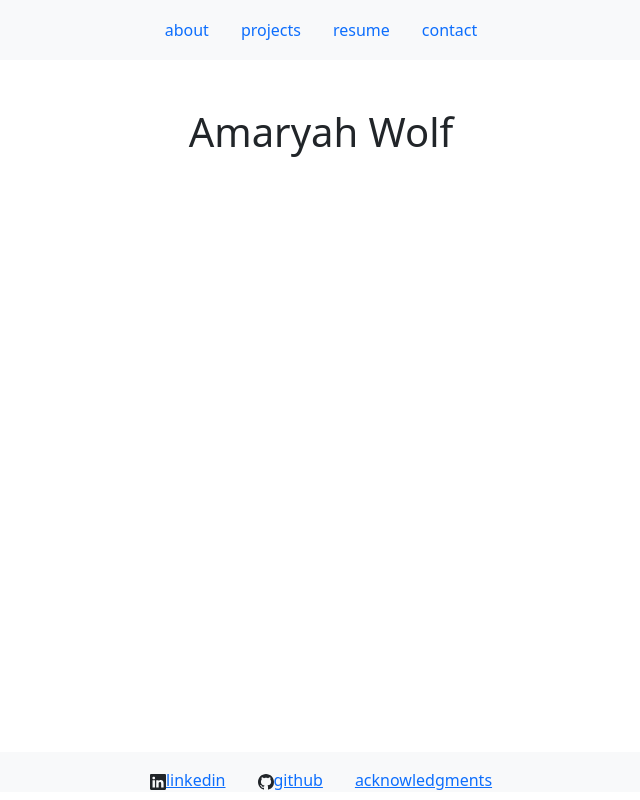
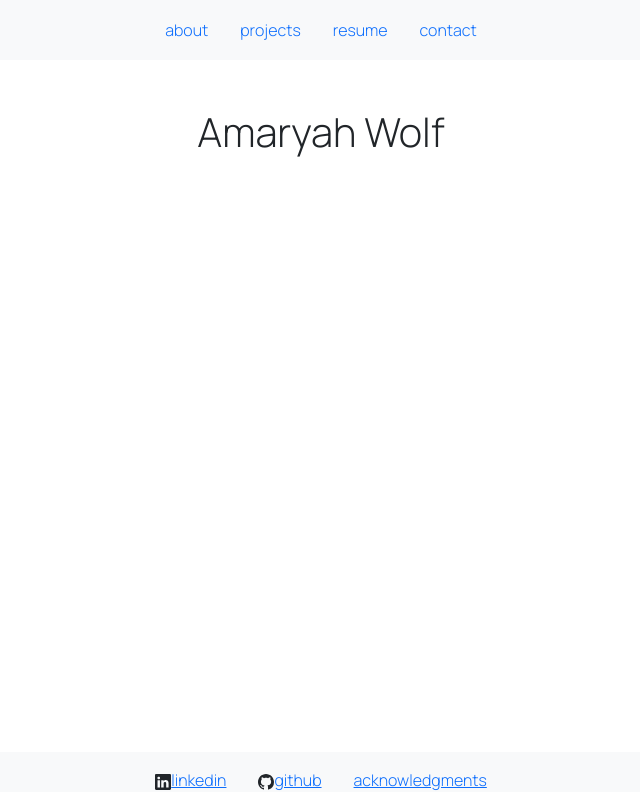
Before and after one commit to amaryahwolf/akw-portfolio, a React (Create React App) app: page / in a window 1280 px wide. Shown: the whole page, without its empty margins (319-959 px from the left). Built offline with nearby package versions, Linux system fonts and the light colour scheme.

Commit message:
add google font

```diff
--- /dev/null
+++ b/src/App.css
@@ -0,0 +1 @@
+@import url('https://fonts.googleapis.com/css2?family=Manrope:wght@300&display=swap');
--- a/src/App.js
+++ b/src/App.js
@@ -1,5 +1,6 @@
 import React from "react";
 import PortfolioContainer from "./components/PortfolioContainer";
+import './App.css'
 
 const App = () => <PortfolioContainer />;
 
--- a/src/components/Footer.js
+++ b/src/components/Footer.js
@@ -20,7 +20,6 @@ function Footer() {
                 </svg>
                 <a
                     href="https://www.linkedin.com/in/amaryah-wolf" className="">
-                    {/* TODO: add linkedin icon */}
                     linkedin
                 </a>
             </li>
--- a/src/components/PortfolioContainer.js
+++ b/src/components/PortfolioContainer.js
@@ -6,6 +6,12 @@ import Projects from './pages/Projects';
 import Resume from './pages/Resume';
 import Contact from './pages/Contact';
 import Footer from './Footer';
+
+const styles = {
+  font: {
+    fontFamily: "'Manrope', sans-serif"
+  }
+}
 
 export default function PortfolioContainer() {
     // Create useState with currentPage variable and setCurrentPage function
@@ -30,7 +36,7 @@ export default function PortfolioContainer() {
 
     // Return a component to Navigation with useState variable and function, and call renderPage function
     return (
-    <div>
+    <div style={styles.font}>
       <Navigation currentPage={currentPage} handlePageChange={handlePageChange} />
       {renderPage()}
       <Footer />
--- a/src/components/pages/Resume.js
+++ b/src/components/pages/Resume.js
@@ -39,31 +39,6 @@ export default function Resume() {
     </ul>
     </div>
     <div className="col-sm-4">
-    <h6>API Interaction</h6>
-    <ul>
-      <li>
-        API
-      </li>
-      <li>
-        JSON
-      </li>
-      <li>
-        AJAX
-      </li>
-    </ul>
-    </div>
-    <div className="col-sm-4">
-    <h6>Databases</h6>
-    <ul>
-      <li>
-        MySQL
-      </li>
-      <li>
-        MongoDB
-      </li>
-    </ul>
-    </div>
-    <div className="col-sm-4">
     <h6>Server-Side Development</h6>
     <ul>
       <li>
@@ -84,6 +59,31 @@ export default function Resume() {
     </ul>
     </div>
     <div className="col-sm-4">
+    <h6>API Interaction</h6>
+    <ul>
+      <li>
+        API
+      </li>
+      <li>
+        JSON
+      </li>
+      <li>
+        AJAX
+      </li>
+    </ul>
+    </div>
+    <div className="col-sm-4 mt-4">
+    <h6>Databases</h6>
+    <ul>
+      <li>
+        MySQL
+      </li>
+      <li>
+        MongoDB
+      </li>
+    </ul>
+    </div>
+    <div className="col-sm-4 mt-4">
     <h6>Deployment/CL Fundamentals</h6>
     <ul>
       <li>
@@ -97,7 +97,7 @@ export default function Resume() {
       </li>
     </ul>
     </div>
-    <div className="col-sm-4">
+    <div className="col-sm-4 mt-4">
     <h6>Computer Science</h6>
     <ul>
       <li>
```
